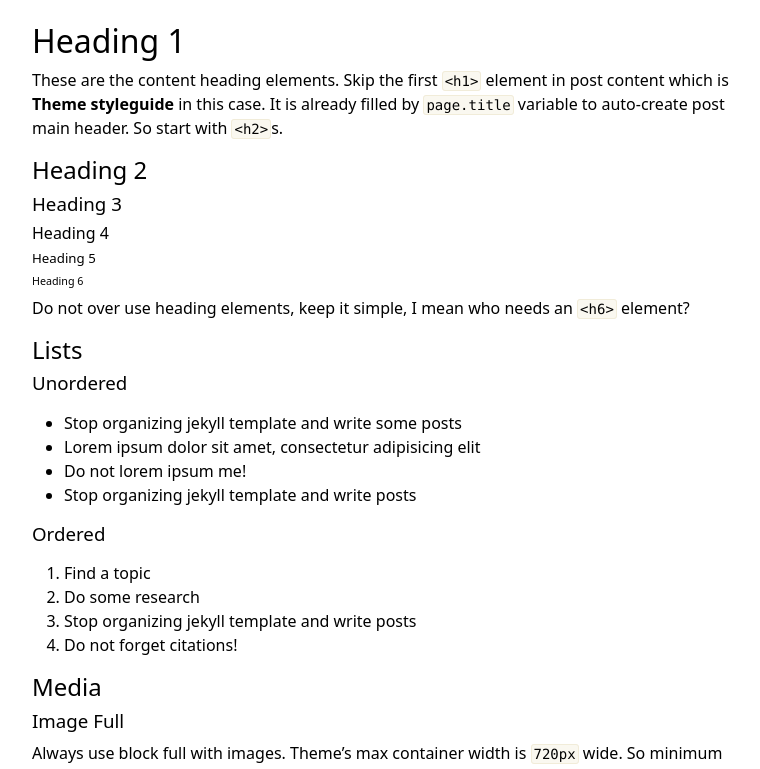
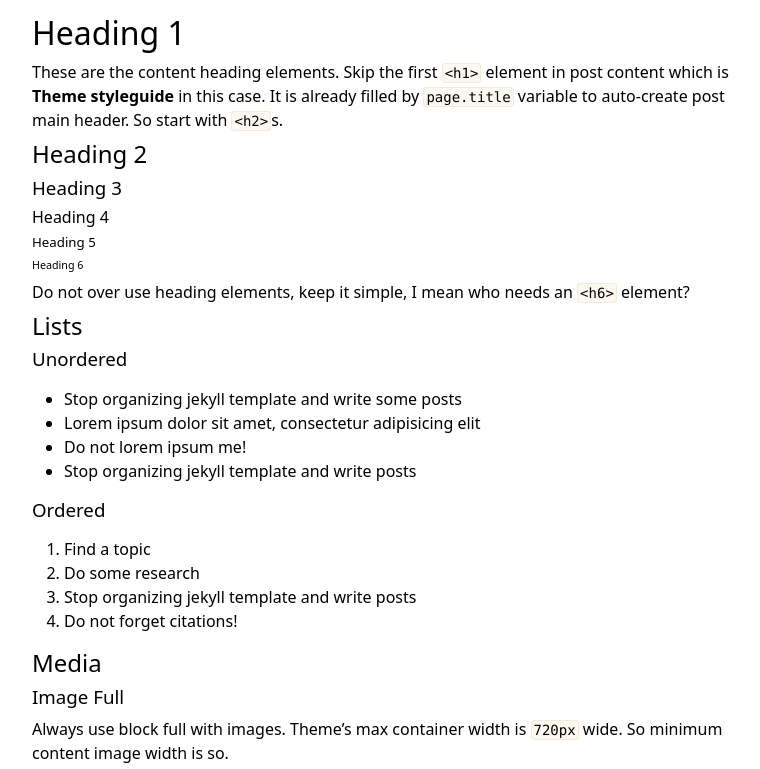
Before and after one commit to xkema/xkema.github.io, a Jekyll site: the page built from _posts/2017-04-02-theme-styleguide.md, in a window 1280 px wide. Shown: the part 544-1313 px from the top of the page, without its empty margins (248-1008 px from the left). Built offline with Jekyll 4.4.1, drawn with Linux system fonts in a browser that asks for light colours; grey boxes are pictures that could not be loaded.

Commit message:
Reduces p bottom margins to .5rem
- Added bottom margins to table elements

```diff
--- a/_sass/base.scss
+++ b/_sass/base.scss
@@ -30,7 +30,7 @@ body {
 
 p {
   margin-top: 0;
-  margin-bottom: 1rem;
+  margin-bottom: .5rem;
 }
 
 a {
@@ -48,7 +48,7 @@ h4,
 h5,
 h6 {
   margin-top: 0;
-  margin-bottom: 0.5rem;
+  margin-bottom: .5rem;
   font-weight: 500;
   line-height: 1.2;
 }
@@ -107,6 +107,8 @@ table {
   width: 100%;
   border-collapse: collapse;
   border-spacing: 0;
+  margin-top: 0;
+  margin-bottom: .5rem;
   tbody {
     tr {
       &:nth-child(odd) {
--- a/_sass/theme.scss
+++ b/_sass/theme.scss
@@ -155,9 +155,7 @@ hr {
       text-decoration: none;
     }
   }
-  .post-excerpt {
-    margin-bottom: .5rem;
-  }
+  // .post-excerpt {}
   .post-content {
     img {
       max-width: 100%;
```
